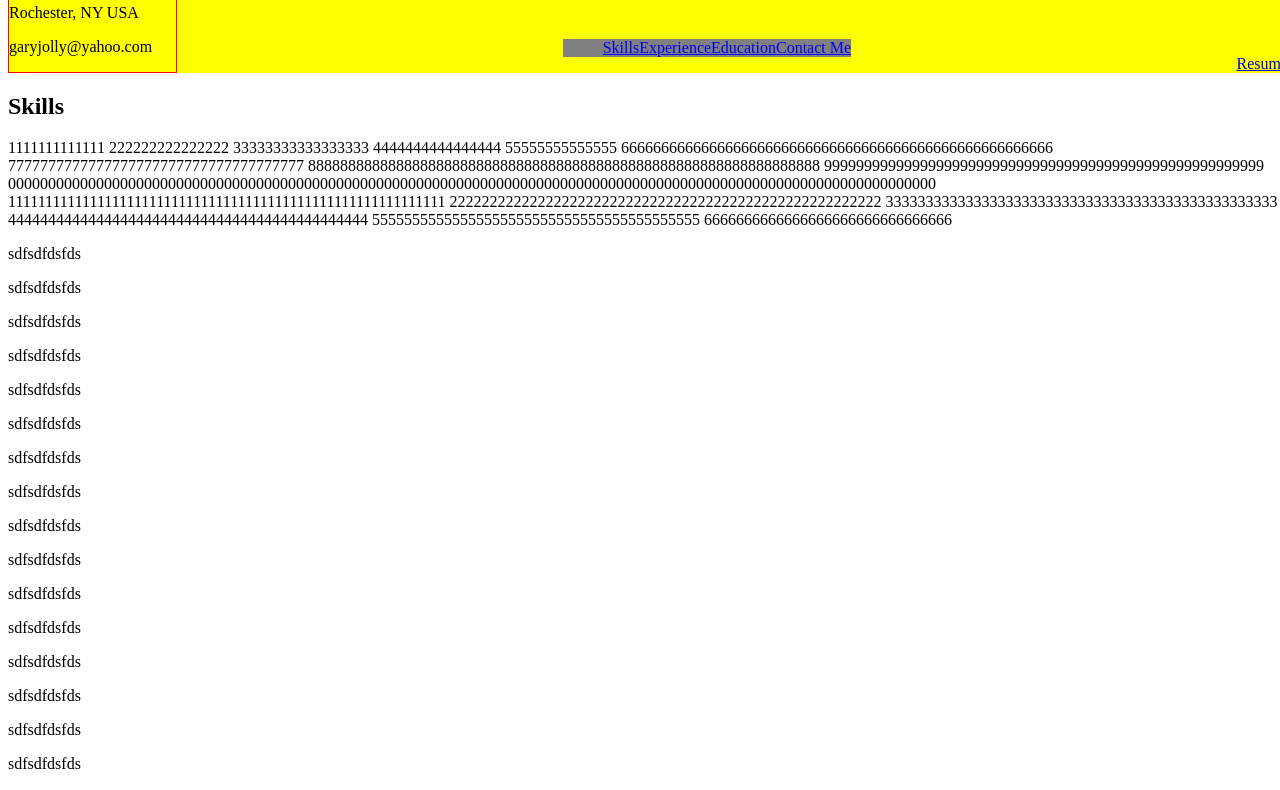
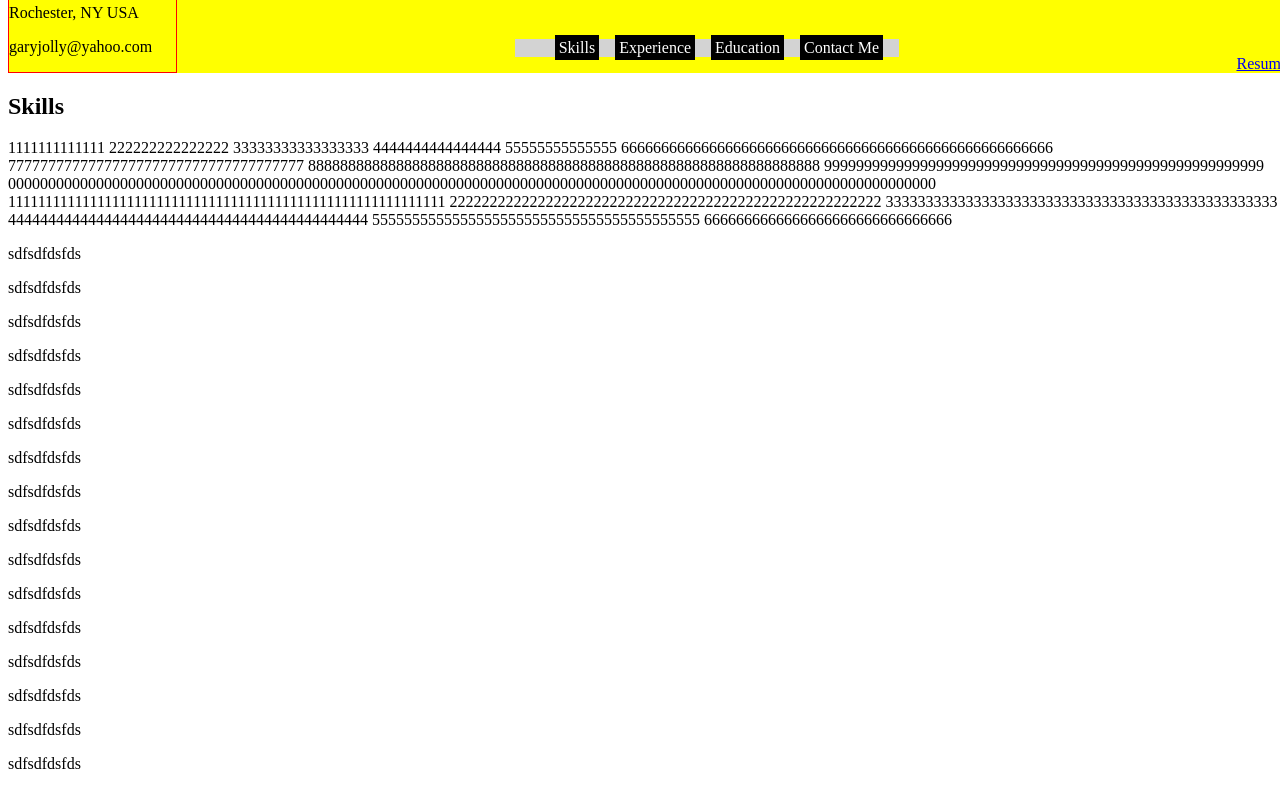
Before and after one commit to garyjolly/garyjolly.github.io, a plain HTML site: page index.html in a window 1280 px wide. Shown: the part 126-916 px from the top of the page. Drawn offline with Linux system fonts and the light colour scheme.

Commit message:
Header WIP

```diff
--- a/css/style.css
+++ b/css/style.css
@@ -17,7 +17,16 @@ header .contact-info {
     border: 1px solid red;
 }
 
-nav ul {background-color: gray;
+nav ul {background-color: lightgray;
     display: flex;
     list-style: none;
 }
+
+nav a {
+    text-decoration: none;
+    background-color: black;
+    color: white;
+    padding: .25rem;
+    text-align: center;
+    margin-right: 1rem;
+}
```
